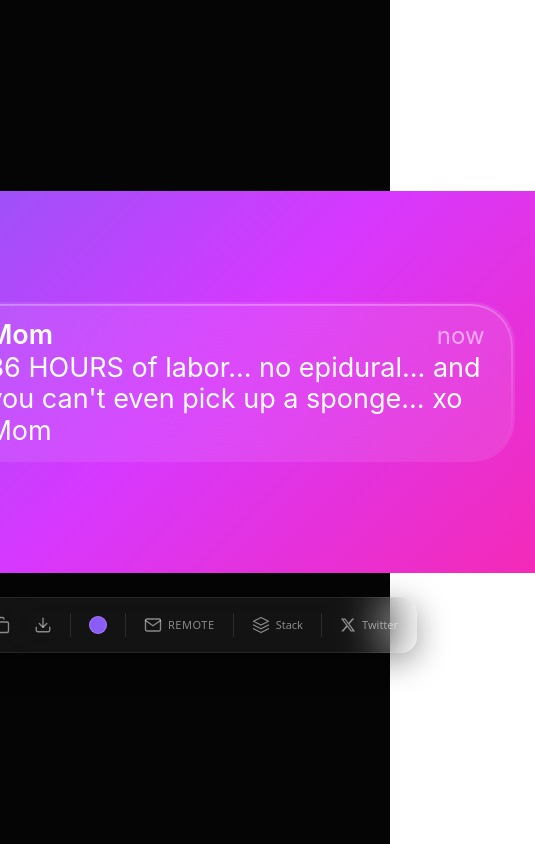
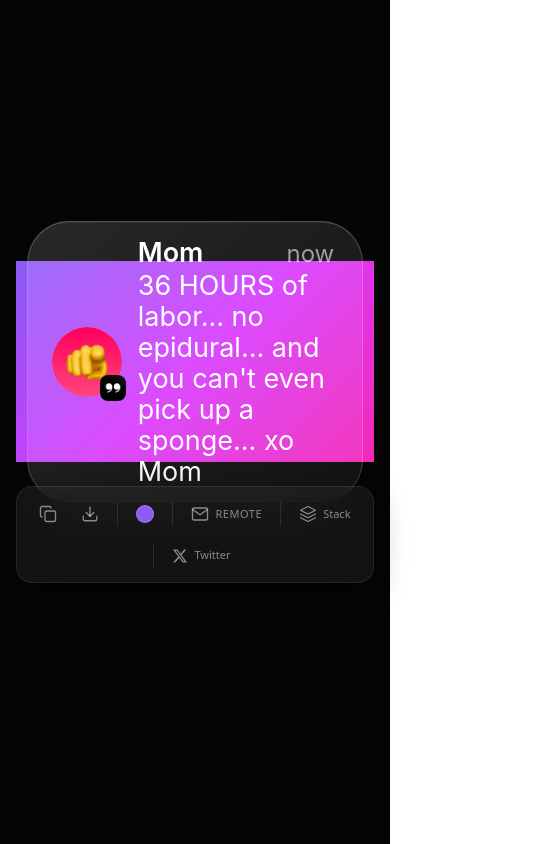
Before and after one commit to tschauner/yap-web, a Next.js app: page /push in a window 390 px wide. Shown: the whole page, 535 px wide, since content can reach past the window. Built offline with nearby package versions, Linux system fonts and the light colour scheme.

Commit message:
fix: html-to-image compatible styles, mobile responsive, no overflow cutoff

```diff
--- a/app/push/page.tsx
+++ b/app/push/page.tsx
@@ -225,8 +225,17 @@ function PushGenerator() {
 
   const size = SIZE_PRESETS[sizeIdx];
 
-  // In API mode, render at full resolution (1:1). In interactive mode, scale down to 680px max.
-  const displayScale = isApiMode ? 1 : Math.min(680 / size.w, 1);
+  // In API mode, render at full resolution (1:1). In interactive mode, scale to fit viewport.
+  const [viewportW, setViewportW] = useState(680);
+  useEffect(() => {
+    const update = () => setViewportW(window.innerWidth);
+    update();
+    window.addEventListener("resize", update);
+    return () => window.removeEventListener("resize", update);
+  }, []);
+  // On mobile, leave 32px horizontal padding (16px each side)
+  const maxPreviewW = Math.min(viewportW - 32, 680);
+  const displayScale = isApiMode ? 1 : Math.min(maxPreviewW / size.w, 1);
 
   // Signal to Puppeteer that we're ready
   const [ready, setReady] = useState(false);
@@ -287,7 +296,7 @@ function PushGenerator() {
       <div
         ref={captureRef}
         id="capture"
-        className="relative flex items-center justify-center overflow-hidden"
+        className="relative flex items-center justify-center"
         style={{
           background: bg,
           width: size.w * displayScale,
@@ -314,8 +323,6 @@ function PushGenerator() {
                 className="absolute inset-x-0 bottom-0 rounded-[42px] h-full"
                 style={{
                   background: "rgba(255, 255, 255, 0.12)",
-                  backdropFilter: "blur(60px)",
-                  WebkitBackdropFilter: "blur(60px)",
                   border: "0.5px solid rgba(255,255,255,0.08)",
                   transform: "scale(0.95) translateY(14px)",
                   transformOrigin: "top center",
@@ -327,8 +334,6 @@ function PushGenerator() {
                 className="absolute inset-x-0 bottom-0 rounded-[42px] h-full"
                 style={{
                   background: "rgba(255, 255, 255, 0.08)",
-                  backdropFilter: "blur(60px)",
-                  WebkitBackdropFilter: "blur(60px)",
                   border: "0.5px solid rgba(255,255,255,0.06)",
                   transform: "scale(0.90) translateY(28px)",
                   transformOrigin: "top center",
@@ -344,22 +349,13 @@ function PushGenerator() {
             <div
               className="relative rounded-[42px] pl-[24px] pr-[28px] py-3.5 flex gap-4 items-center"
               style={{
-                background: "rgba(255, 255, 255, 0.09)",
-                backdropFilter: "blur(60px)",
-                WebkitBackdropFilter: "blur(60px)",
+                background: "linear-gradient(135deg, rgba(255,255,255,0.14) 0%, rgba(255,255,255,0.06) 100%)",
                 boxShadow: "inset 0 0.5px 0 rgba(255,255,255,0.12)",
-                border: "2px solid transparent",
+                border: "1px solid rgba(255,255,255,0.18)",
+                borderTopColor: "rgba(255,255,255,0.25)",
+                borderBottomColor: "rgba(255,255,255,0.06)",
               }}
             >
-              {/* Gradient border overlay */}
-              <div className="absolute inset-0 rounded-[42px] pointer-events-none" style={{
-                background: "linear-gradient(180deg, rgba(255,255,255,0.25) 0%, rgba(255,255,255,0) 100%) border-box",
-                mask: "linear-gradient(#fff 0 0) padding-box, linear-gradient(#fff 0 0)",
-                WebkitMask: "linear-gradient(#fff 0 0) padding-box, linear-gradient(#fff 0 0)",
-                maskComposite: "exclude",
-                WebkitMaskComposite: "xor",
-                border: "2px solid transparent",
-              } as React.CSSProperties} />
               {/* Avatar with app icon badge */}
               <div className="relative flex-shrink-0">
                 {/* Large round avatar (sender) */}
@@ -439,22 +435,13 @@ function PushGenerator() {
             <div
               className="relative rounded-[42px] pl-[24px] pr-[28px] py-3.5 flex gap-4 items-center"
               style={{
-                background: "rgba(255, 255, 255, 0.09)",
-                backdropFilter: "blur(60px)",
-                WebkitBackdropFilter: "blur(60px)",
+                background: "linear-gradient(135deg, rgba(255,255,255,0.14) 0%, rgba(255,255,255,0.06) 100%)",
                 boxShadow: "inset 0 0.5px 0 rgba(255,255,255,0.12)",
-                border: "2px solid transparent",
+                border: "1px solid rgba(255,255,255,0.18)",
+                borderTopColor: "rgba(255,255,255,0.25)",
+                borderBottomColor: "rgba(255,255,255,0.06)",
               }}
             >
-              {/* Gradient border overlay */}
-              <div className="absolute inset-0 rounded-[42px] pointer-events-none" style={{
-                background: "linear-gradient(180deg, rgba(255,255,255,0.25) 0%, rgba(255,255,255,0) 100%) border-box",
-                mask: "linear-gradient(#fff 0 0) padding-box, linear-gradient(#fff 0 0)",
-                WebkitMask: "linear-gradient(#fff 0 0) padding-box, linear-gradient(#fff 0 0)",
-                maskComposite: "exclude",
-                WebkitMaskComposite: "xor",
-                border: "2px solid transparent",
-              } as React.CSSProperties} />
               {isApiMode ? (
                 <div
                   className="w-[64px] h-[64px] rounded-[19px] flex items-center justify-center flex-shrink-0 overflow-hidden bg-white/10"
@@ -510,7 +497,7 @@ function PushGenerator() {
 
       {/* ─── Floating Toolbar (hidden in API mode) ─────────── */}
       {!isApiMode && (
-        <div className="mt-6 relative flex items-center gap-1 px-2 py-2 rounded-2xl bg-white/[0.06] border border-white/[0.08] backdrop-blur-xl shadow-[0_8px_32px_rgba(0,0,0,0.4)]">
+        <div className="mt-6 relative flex items-center gap-1 px-2 py-2 rounded-2xl bg-white/[0.06] border border-white/[0.08] backdrop-blur-xl shadow-[0_8px_32px_rgba(0,0,0,0.4)] flex-wrap justify-center">
 
           {/* Copy */}
           <button
```
